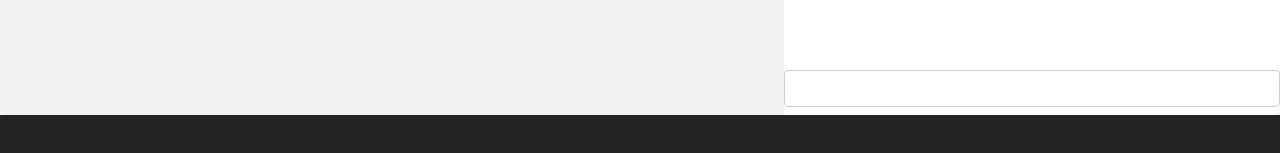
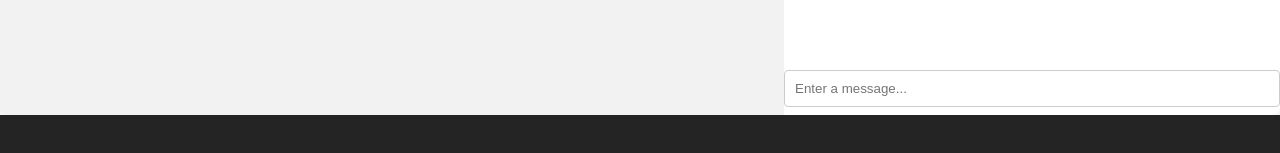
Before and after one commit to Boiler-Schedulings/Boiler-Schedulings-Frontend, a React (Vite) app in the folder Boiler-Schedulings-Frontend/: page /chat in a window 1280 px wide. Shown: the part 605-758 px from the top of the page. Built offline with nearby package versions, Linux system fonts and the light colour scheme.

Commit message:
Made text disappear upon entry for chat box

```diff
--- a/Boiler-Schedulings-Frontend/src/components/Chat/ChatWindow/ChatWindow.jsx
+++ b/Boiler-Schedulings-Frontend/src/components/Chat/ChatWindow/ChatWindow.jsx
@@ -6,7 +6,7 @@ function ChatWindow() {
 
     const sendMessage = (message) => {
         setMessages([...messages, message]);
-        // Add logic to handle message
+        document.getElementById("ChatBox").value = "";
     };
 
     return (
@@ -16,7 +16,7 @@ function ChatWindow() {
                     <div key={index} className="message">{message}</div>
                 ))}
             </div>
-            <input type="text" onKeyDown={(e) => e.key === 'Enter' && sendMessage(e.target.value)} />
+            <input id = "ChatBox" placeholder="Enter a message..." type="text" onKeyDown={(e) => e.key === 'Enter' && sendMessage(e.target.value)} />
         </div>
     );
 }
```
